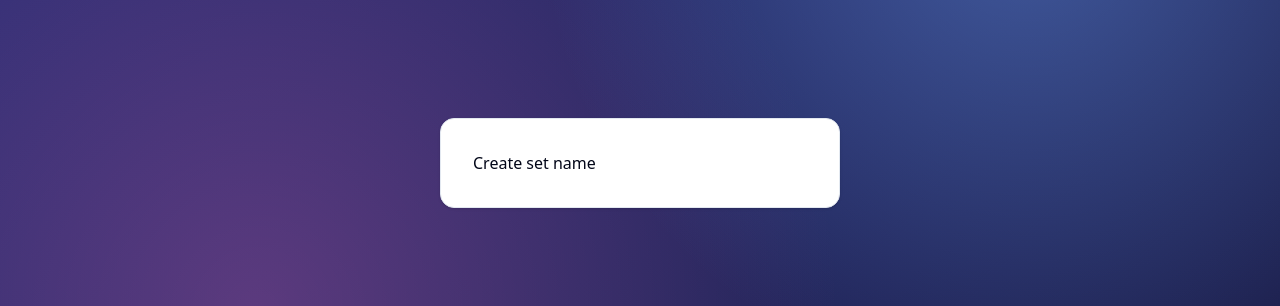
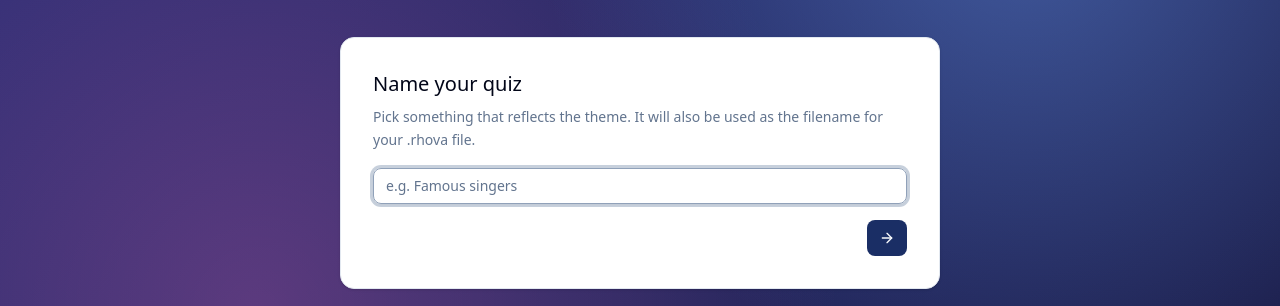
Before and after one commit to Cereal38/rhova, a Next.js app: page /create in a window 1280 px wide. Both pictures are taken after a click on the button "New quiz". Shown: the part 249-555 px from the top of the page. Built offline with nearby package versions, Linux system fonts and the light colour scheme; no server answers.

Commit message:
Add an input, a description and next button on the set title step component

```diff
--- /dev/null
+++ b/app/create/create-set-title-step.tsx
@@ -0,0 +1,41 @@
+'use client';
+
+import { Button } from '@/components/ui/button';
+import { Input } from '@/components/ui/input';
+import { CreateQuizStep } from '@/models/enums/create-quiz-step';
+import { ArrowRight } from 'lucide-react';
+import { useTranslations } from 'next-intl';
+
+interface Props {
+  onStepChange: (step: CreateQuizStep) => void;
+}
+
+export default function CreateSetTitleStep({ onStepChange }: Readonly<Props>) {
+  const t = useTranslations();
+
+  return (
+    <div className='flex flex-col gap-4'>
+      <div className='flex flex-col gap-2'>
+        <h1 className='text-xl'>{t('create-quiz.set-title-title')}</h1>
+        <p className='text-muted-foreground text-sm leading-relaxed'>
+          {t('create-quiz.set-title-description')}
+        </p>
+      </div>
+      <Input
+        autoFocus
+        placeholder={t('create-quiz.set-title-placeholder')}
+        onKeyDown={(e) => {
+          if (e.key === 'Enter') onStepChange(CreateQuizStep.SelectMod);
+        }}
+      />
+      <Button
+        type='button'
+        className='w-fit self-end cursor-pointer'
+        aria-label={t('common.next')}
+        onClick={() => onStepChange(CreateQuizStep.SelectMod)}
+      >
+        <ArrowRight />
+      </Button>
+    </div>
+  );
+}
--- a/app/create/step-manager.tsx
+++ b/app/create/step-manager.tsx
@@ -3,6 +3,7 @@
 import { useState } from 'react';
 import SelectModStep from './select-mod-step';
 import { CreateQuizStep } from '@/models/enums/create-quiz-step';
+import CreateSetTitleStep from './create-set-title-step';
 
 export default function StepManager() {
   const [step, setStep] = useState<CreateQuizStep>(CreateQuizStep.SelectMod);
@@ -15,6 +16,6 @@ export default function StepManager() {
     case CreateQuizStep.SelectMod:
       return <SelectModStep onStepChange={stepChangeHandler} />;
     case CreateQuizStep.CreateSetTitle:
-      return <div>Create set name</div>;
+      return <CreateSetTitleStep onStepChange={stepChangeHandler} />;
   }
 }
--- a/messages/en.json
+++ b/messages/en.json
@@ -8,7 +8,8 @@
     "home": "Home",
     "back": "Back",
     "or": "OR",
-    "loading": "Loading"
+    "loading": "Loading",
+    "next": "Next"
   },
   "metadata": {
     "home-description": "Enter the room code and enjoy a quiz together",
@@ -31,7 +32,10 @@
   "create-quiz": {
     "title": "Create a quiz",
     "new-quiz": "New quiz",
-    "edit-quiz": "Edit quiz"
+    "edit-quiz": "Edit quiz",
+    "set-title-title": "Name your quiz",
+    "set-title-placeholder": "e.g. Famous singers",
+    "set-title-description": "Pick something that reflects the theme. It will also be used as the filename for your .rhova file."
   },
   "player-waiting-room": {
     "title": "You're in!",
--- a/messages/fr.json
+++ b/messages/fr.json
@@ -8,7 +8,8 @@
     "home": "Accueil",
     "back": "Retour",
     "or": "OU",
-    "loading": "Chargement"
+    "loading": "Chargement",
+    "next": "Suivant"
   },
   "metadata": {
     "home-description": "Entrez le code de la salle et profitez d'un quiz ensemble",
@@ -31,7 +32,10 @@
   "create-quiz": {
     "title": "Créer un quiz",
     "new-quiz": "Nouveau quiz",
-    "edit-quiz": "Éditer un quiz"
+    "edit-quiz": "Éditer un quiz",
+    "set-title-title": "Nommez votre quiz",
+    "set-title-placeholder": "ex. Les chanteurs célèbres",
+    "set-title-description": "Choisissez un nom qui évoque le thème. Il sera également le nom du fichier contenant votre quiz."
   },
   "player-waiting-room": {
     "title": "Vous êtes inscrit !",
```
